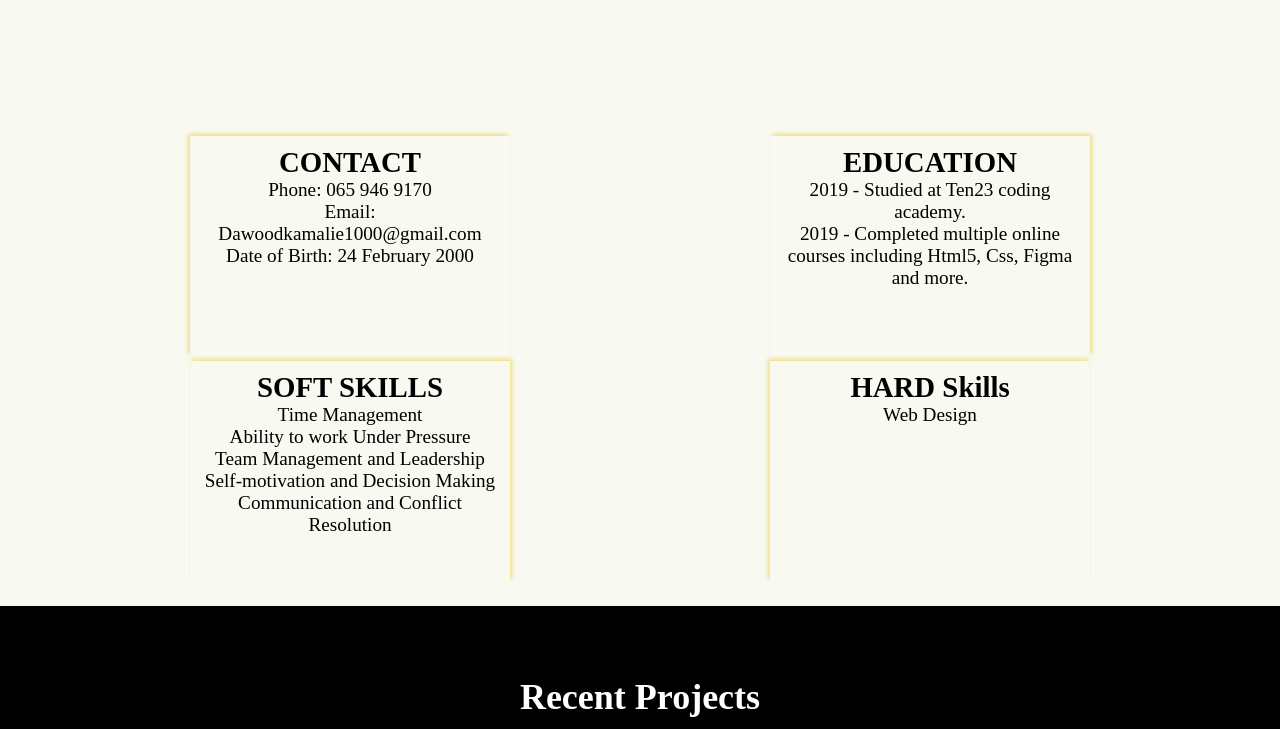
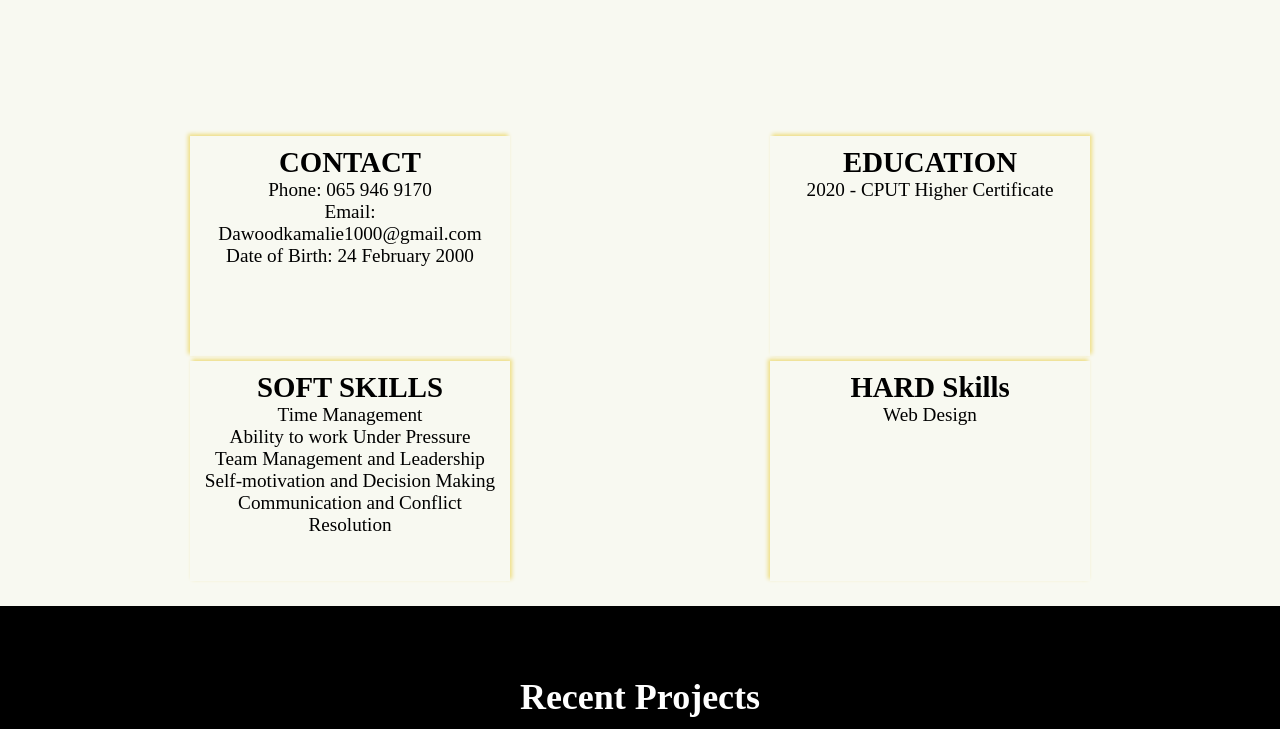
Before and after one commit to DKamalie/FINAL-curriculum-vitae, a plain HTML site: page index.html in a window 1280 px wide. Shown: the part 1400-2129 px from the top of the page. Drawn offline with Linux system fonts and the light colour scheme; a web font is replaced by a local one.

Commit message:
Education

```diff
--- a/index.html
+++ b/index.html
@@ -80,9 +80,7 @@
 
       <div class="education">
         <h1>EDUCATION</h1>
-        2019 - Studied at Ten23 coding academy.<br>
-        2019 - Completed multiple online courses
-            including Html5, Css, Figma and more.
+        2020 - CPUT Higher Certificate
 
       </div>
 
```
